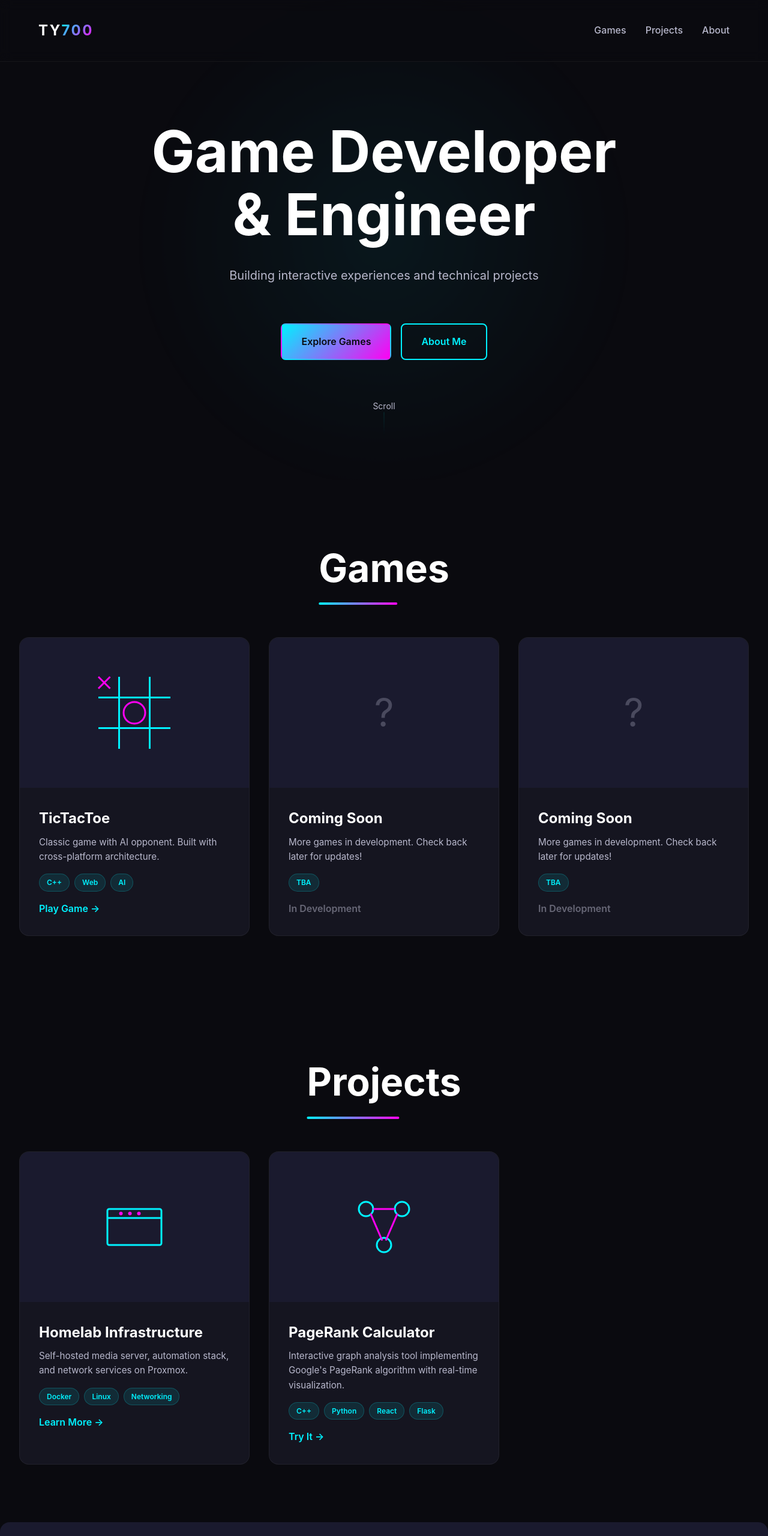
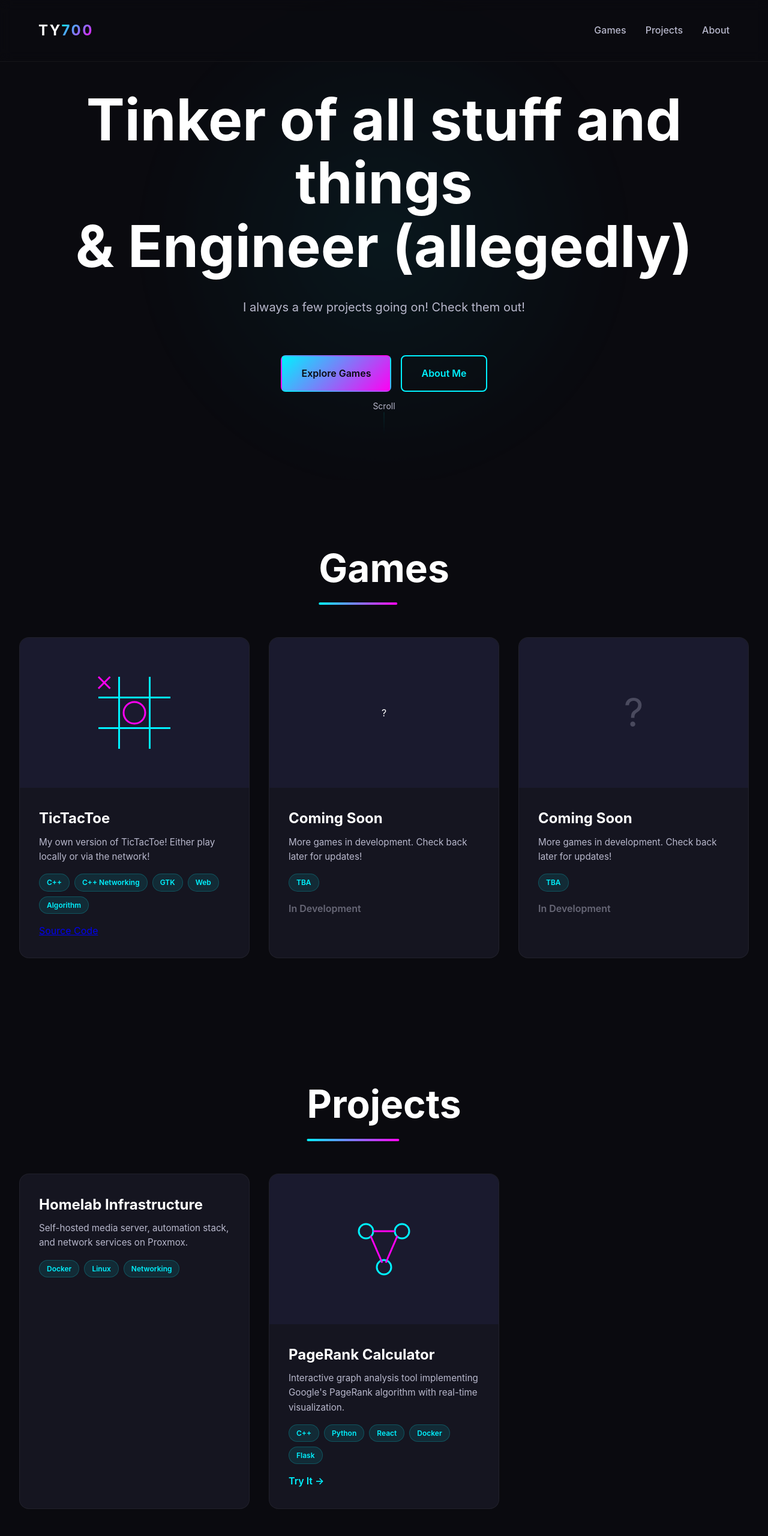
Before and after one commit to Ty700/Portfolio_Website, a plain HTML site: page www/index.html in a window 1280 px wide. Shown: the top 2560 px of the page at 60% size. Drawn offline with Linux system fonts and the light colour scheme.

Commit message:
Few update to the page

```diff
--- a/www/index.html
+++ b/www/index.html
@@ -4,7 +4,7 @@
 <head>
     <meta charset="UTF-8">
     <meta name="viewport" content="width=device-width, initial-scale=1.0">
-    <title>Tyler's Game Hub</title>
+    <title>Tyler's Software Garage</title>
     <link rel="stylesheet" href="style.css">
 </head>
 
@@ -12,7 +12,7 @@
     <!-- Loading Screen -->
     <div class="loader" id="loader">
         <div class="loader-content">
-            <h1 class="glitch" data-text="LOADING">LOADING</h1>
+            <h1 class="glitch" data-text="LOADING">LOADING...</h1>
             <div class="progress-bar">
                 <div class="progress" id="progress"></div>
             </div>
@@ -34,10 +34,10 @@
 
             <div class="hero-content">
                 <h1 class="title">
-                    <span class="line">Game Developer</span>
-                    <span class="line">& Engineer</span>
+                    <span class="line">Tinker of all stuff and things</span>
+                    <span class="line">& Engineer (allegedly)</span>
                 </h1>
-                <p class="subtitle">Building interactive experiences and technical projects</p>
+                <p class="subtitle">I always a few projects going on! Check them out!</p>
                 <div class="cta">
                     <a href="#games" class="btn btn-primary">Explore Games</a>
                     <a href="#about" class="btn btn-secondary">About Me</a>
@@ -70,19 +70,23 @@
                     </div>
                     <div class="card-content">
                         <h3>TicTacToe</h3>
-                        <p>Classic game with AI opponent. Built with cross-platform architecture.</p>
+                        <p>My own version of TicTacToe! Either play locally or via the network!</p>
                         <div class="card-tags">
-                            <span class="tag">C++</span>
+			    <span class="tag">C++</span>
+			    <span class="tag">C++ Networking</span>
+                            <span class="tag">GTK</span>
                             <span class="tag">Web</span>
-                            <span class="tag">AI</span>
+                            <span class="tag">Algorithm</span>
                         </div>
-                        <a href="/tictactoe" class="card-link">Play Game →</a>
+			<!-- TODO: Finish -->
+			<!-- <a href="/tictactoe" class="card-link">Play Game →</a> -->
+			<a href='https://github.com/Ty700/Tic-Tac-Toe'>Source Code </a>
                     </div>
                 </div>
 
                 <div class="card" data-tilt>
                     <div class="card-image">
-                        <div class="placeholder-game coming-soon">
+                        <div class="placeholder-game Gamified Blackjack! Coming-soon">
                             <span>?</span>
                         </div>
                     </div>
@@ -119,18 +123,6 @@
             <h2 class="section-title">Projects</h2>
             <div class="grid">
                 <div class="card" data-tilt>
-                    <div class="card-image">
-                        <div class="placeholder-project">
-                            <svg viewBox="0 0 100 100" xmlns="http://www.w3.org/2000/svg">
-                                <rect x="20" y="30" width="60" height="40" rx="2" stroke="#00f2ff" stroke-width="2"
-                                    fill="none" />
-                                <line x1="20" y1="40" x2="80" y2="40" stroke="#00f2ff" stroke-width="2" />
-                                <circle cx="35" cy="35" r="2" fill="#ff00f2" />
-                                <circle cx="45" cy="35" r="2" fill="#ff00f2" />
-                                <circle cx="55" cy="35" r="2" fill="#ff00f2" />
-                            </svg>
-                        </div>
-                    </div>
                     <div class="card-content">
                         <h3>Homelab Infrastructure</h3>
                         <p>Self-hosted media server, automation stack, and network services on Proxmox.</p>
@@ -139,7 +131,6 @@
                             <span class="tag">Linux</span>
                             <span class="tag">Networking</span>
                         </div>
-                        <a href="#" class="card-link">Learn More →</a>
                     </div>
                 </div>
 
@@ -165,6 +156,7 @@
                             <span class="tag">C++</span>
                             <span class="tag">Python</span>
                             <span class="tag">React</span>
+                            <span class="tag">Docker</span>
                             <span class="tag">Flask</span>
                         </div>
                         <a href="/projects/pagerank" class="card-link">Try It →</a>
@@ -178,13 +170,9 @@
             <h2 class="section-title">About Me</h2>
             <div class="about-content">
                 <div class="about-text">
-                    <p>Hardware verification engineer and computer science graduate student with a passion for building
-                        games and technical projects.</p>
-                    <p>Currently working with SystemVerilog, UVM, and C++ in the semiconductor industry, while exploring
-                        machine learning and operating systems in graduate school.</p>
+		    <p>I'm Tyler, a Verification Engineer at AMD and MS Computer Science student at Texas A&M University. I work at the intersection of hardware and software—verifying semiconductor designs by day, building full-stack projects and managing my homelab by night.<p>
                     <div class="about-links">
-                        <a href="https://github.com/yourusername" class="social-link" target="_blank">GitHub</a>
-                        <a href="mailto:your.email@example.com" class="social-link">Email</a>
+                        <a href="https://github.com/Ty700" class="social-link" target="_blank">GitHub</a>
                     </div>
                 </div>
                 <div class="tech-stack">
@@ -196,6 +184,7 @@
                         <span class="tech-item">Python</span>
                         <span class="tech-item">Docker</span>
                         <span class="tech-item">Linux</span>
+                        <span class="tech-item">Neovim</span>
                     </div>
                 </div>
             </div>
```
Also changed, not shown: 1 other file.
